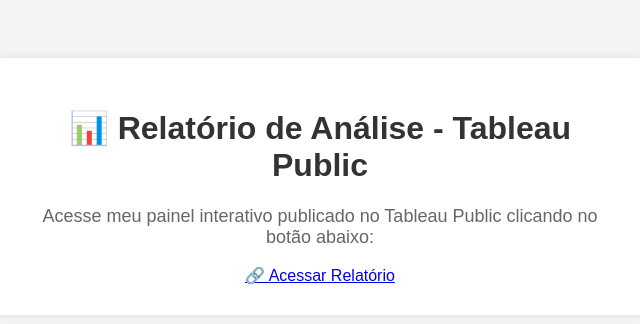
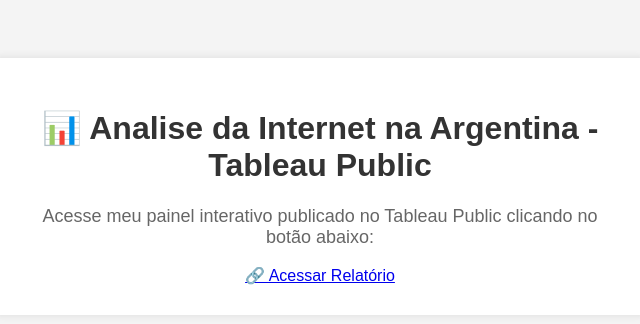
Before and after one commit to PauloEscJr/ChallengeML, a plain HTML site: page index.html in a window 1280 px wide. Shown: the whole page, without its empty margins (320-960 px from the left). Drawn offline with Linux system fonts and the light colour scheme.

Commit message:
Update index.html

```diff
--- a/index.html
+++ b/index.html
@@ -43,7 +43,7 @@
 </head>
 <body>
     <div class="container">
-        <h1>📊 Relatório de Análise - Tableau Public</h1>
+        <h1>📊 Analise da Internet na Argentina - Tableau Public</h1>
         <p>Acesse meu painel interativo publicado no Tableau Public clicando no botão abaixo:</p>
         <a href="https://public.tableau.com/app/profile/paulo.junior8734/viz/AnalisedaInternetnaArgentina/PainelFinal">🔗 Acessar Relatório</a>
     </div>
```
